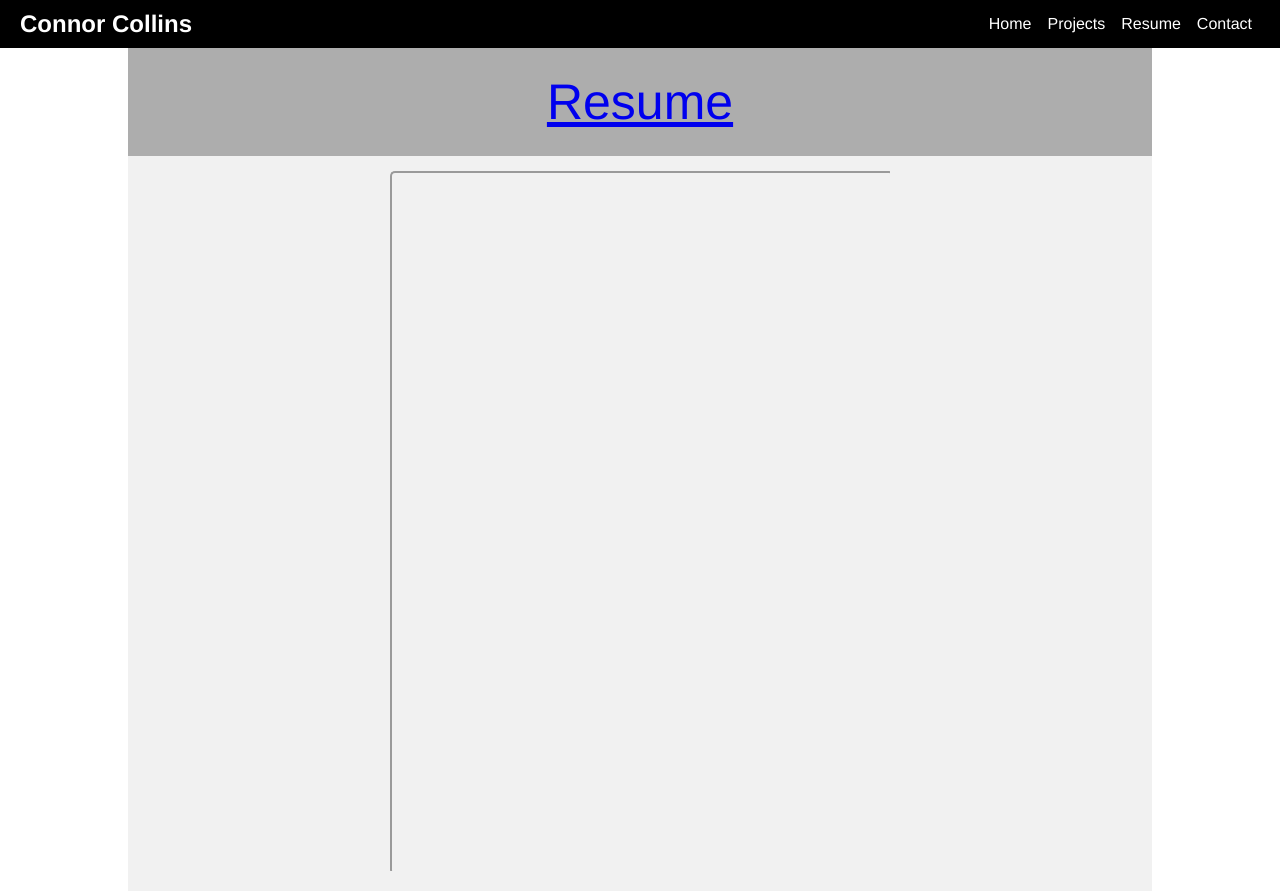
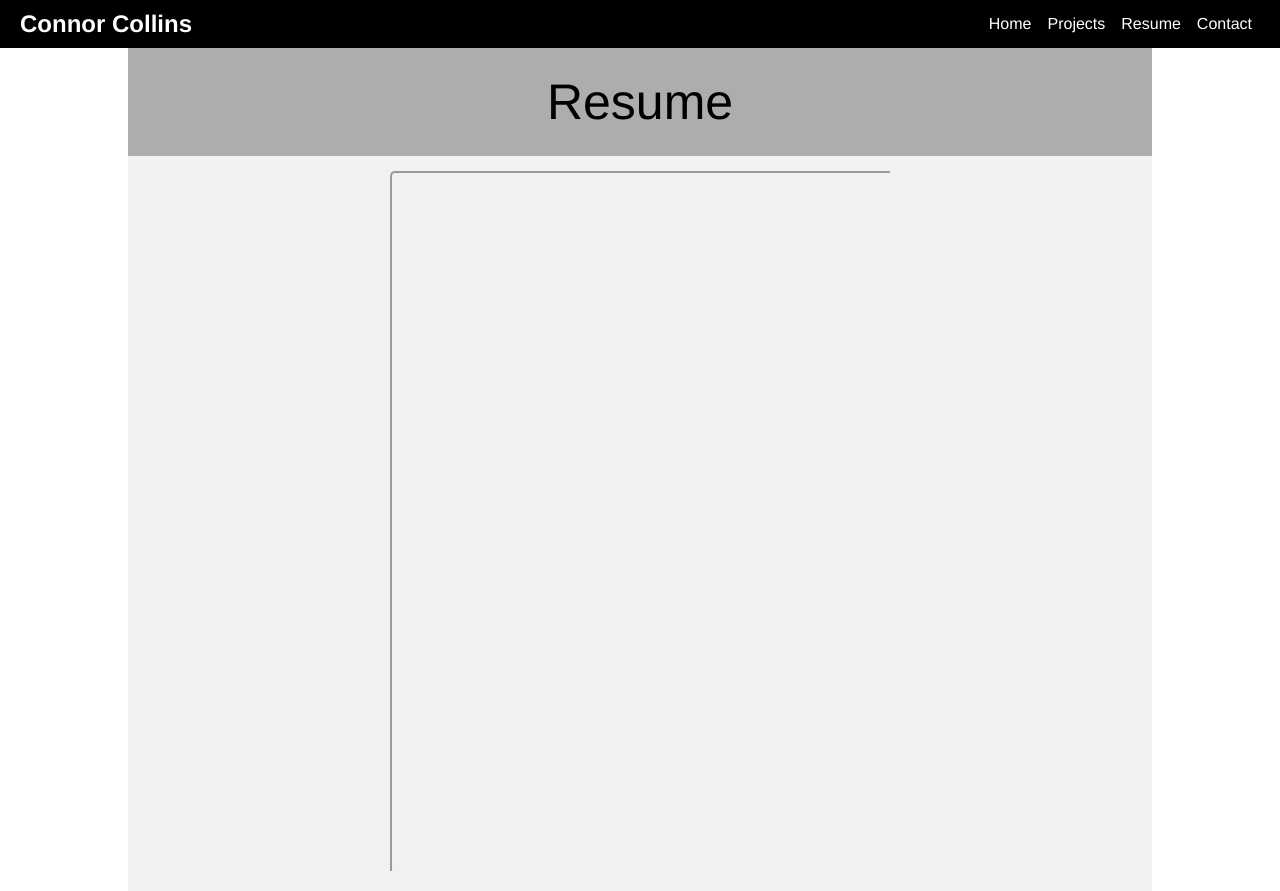
Before and after one commit to cxcollins/cxcollins.github.io, a React (Create React App) app: page /resume in a window 1280 px wide. Built offline with nearby package versions, Linux system fonts and the light colour scheme.

Commit message:
Update resume link

```diff
--- a/src/Resume.css
+++ b/src/Resume.css
@@ -35,6 +35,16 @@ div {
     padding: 25px 0px;
 }
 
+.Resume-a {
+    text-decoration: none;
+    color: black;
+}
+
+.Resume-a:hover{
+    text-decoration: underline;
+    color: rgb(23, 23, 115);
+}
+
 .animation {
     animation: fall-down 2s;
 }
--- a/src/Resume.js
+++ b/src/Resume.js
@@ -10,7 +10,7 @@ export default function Resume() {
     return (
         <div>
             <div className='Resume-container'>
-                <h2 className='Resume-h1' id='Resume-h1'><a href={resume} download>Resume</a></h2>
+                <h2 className='Resume-h1' id='Resume-h1'><a className='Resume-a' href={resume} download>Resume</a></h2>
                 <div className='iframe-container' id='Resume-div'>
                     <iframe title='document_resume' src={resume} className='iframe'
                     type='application/pdf'>Test</iframe>`
```
